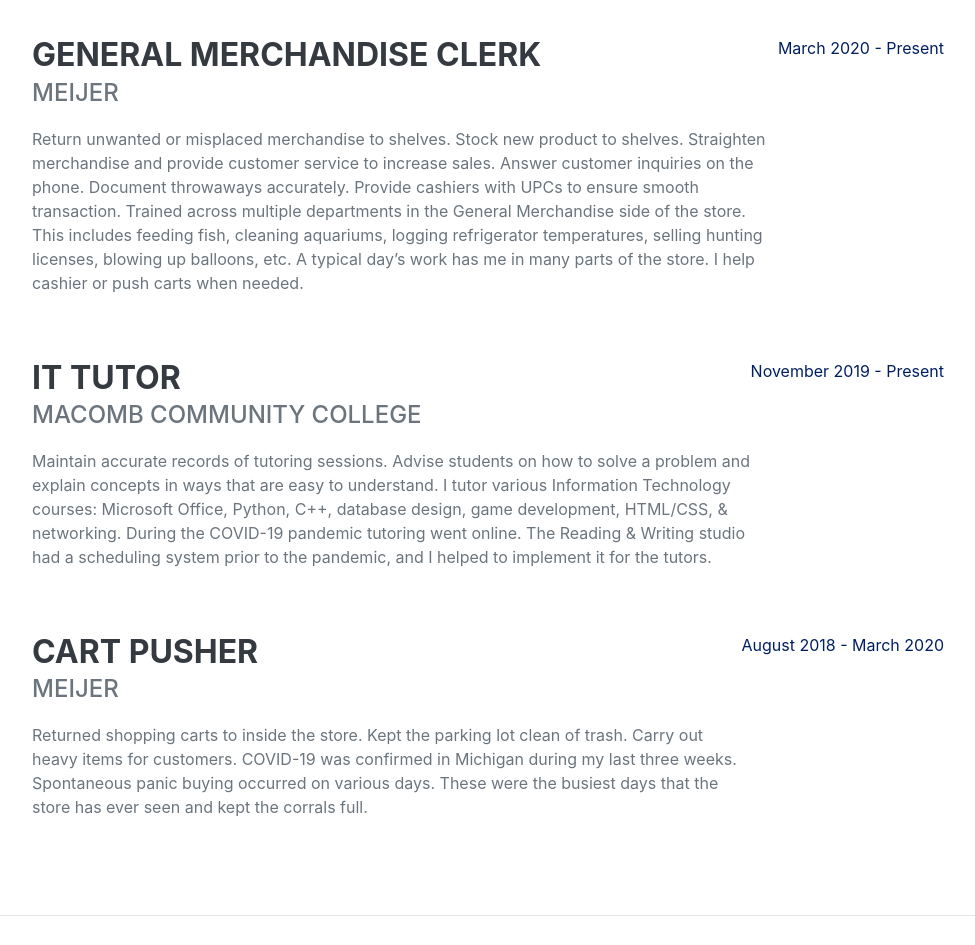
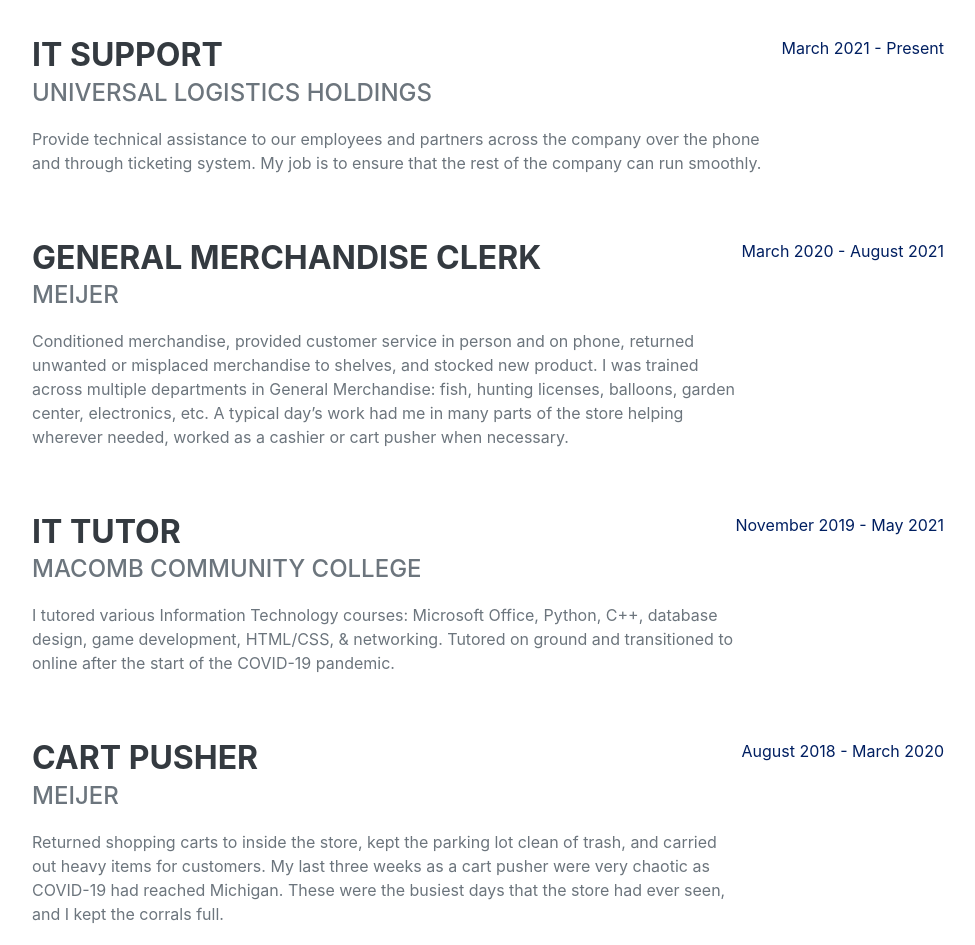
Before and after one commit to NoahSurprenant/PersonalWebsite, a plain HTML site: page index.html in a window 1280 px wide. Shown: the part 960-1905 px from the top of the page, without its empty margins (288-1263 px from the left). Drawn offline with nearby package versions, Linux system fonts and the light colour scheme; a web font is replaced by a local one.

Commit message:
Cleaned up job descriptions, added IT Support, no longer tutor or GM clerk at Meijer

```diff
--- a/index.html
+++ b/index.html
@@ -46,7 +46,7 @@
 
                         <a href="mailto:noah.surprenant@gmail.com">noah.surprenant@gmail.com</a>
                     </div>
-                    <p class="lead mb-5">I am looking for an entry-level IT job.</p>
+                    <p class="lead mb-5">IT Support @ Universal Logistics Holdings</p>
                     <div class="social-icons">
                         <a class="social-icon" href="https://www.linkedin.com/in/noahsurprenant/"><i class="fab fa-linkedin-in"></i></a>
                         <a class="social-icon" href="https://github.com/noahsurprenant"><i class="fab fa-github"></i></a>
@@ -59,27 +59,35 @@
             <section class="resume-section" id="experience">
                 <div class="resume-section-content">
                     <h2 class="mb-5">Experience</h2>
+					<div class="d-flex flex-column flex-md-row justify-content-between mb-5">
+                        <div class="flex-grow-1">
+                            <h3 class="mb-0">IT Support</h3>
+                            <div class="subheading mb-3">Universal Logistics Holdings</div>
+                            <p>Provide technical assistance to our employees and partners across the company over the phone and through ticketing system. My job is to ensure that the rest of the company can run smoothly.</p>
+                        </div>
+                        <div class="flex-shrink-0"><span class="text-primary">March 2021 - Present</span></div>
+                    </div>
                     <div class="d-flex flex-column flex-md-row justify-content-between mb-5">
                         <div class="flex-grow-1">
                             <h3 class="mb-0">General Merchandise Clerk</h3>
                             <div class="subheading mb-3">Meijer</div>
-                            <p>Return unwanted or misplaced merchandise to shelves. Stock new product to shelves. Straighten merchandise and provide customer service to increase sales. Answer customer inquiries on the phone. Document throwaways accurately. Provide cashiers with UPCs to ensure smooth transaction. Trained across multiple departments in the General Merchandise side of the store. This includes feeding fish, cleaning aquariums, logging refrigerator temperatures, selling hunting licenses, blowing up balloons, etc. A typical day’s work has me in many parts of the store. I help cashier or push carts when needed.</p>
+                            <p>Conditioned merchandise, provided customer service in person and on phone, returned unwanted or misplaced merchandise to shelves, and stocked new product. I was trained across multiple departments in General Merchandise: fish, hunting licenses, balloons, garden center, electronics, etc. A typical day’s work had me in many parts of the store helping wherever needed, worked as a cashier or cart pusher when necessary.</p>
                         </div>
-                        <div class="flex-shrink-0"><span class="text-primary">March 2020 - Present</span></div>
+                        <div class="flex-shrink-0"><span class="text-primary">March 2020 - August 2021</span></div>
                     </div>
                     <div class="d-flex flex-column flex-md-row justify-content-between mb-5">
                         <div class="flex-grow-1">
                             <h3 class="mb-0">IT Tutor</h3>
                             <div class="subheading mb-3">Macomb Community College</div>
-                            <p>Maintain accurate records of tutoring sessions. Advise students on how to solve a problem and explain concepts in ways that are easy to understand. I tutor various Information Technology courses: Microsoft Office, Python, C++, database design, game development, HTML/CSS, & networking. During the COVID-19 pandemic tutoring went online. The Reading & Writing studio had a scheduling system prior to the pandemic, and I helped to implement it for the tutors.</p>
+                            <p>I tutored various Information Technology courses: Microsoft Office, Python, C++, database design, game development, HTML/CSS, & networking. Tutored on ground and transitioned to online after the start of the COVID-19 pandemic.</p>
                         </div>
-                        <div class="flex-shrink-0"><span class="text-primary">November 2019 - Present</span></div>
+                        <div class="flex-shrink-0"><span class="text-primary">November 2019 - May 2021</span></div>
                     </div>
                     <div class="d-flex flex-column flex-md-row justify-content-between">
                         <div class="flex-grow-1">
                             <h3 class="mb-0">Cart Pusher</h3>
                             <div class="subheading mb-3">Meijer</div>
-                            <p>Returned shopping carts to inside the store. Kept the parking lot clean of trash. Carry out heavy items for customers. COVID-19 was confirmed in Michigan during my last three weeks. Spontaneous panic buying occurred on various days. These were the busiest days that the store has ever seen and kept the corrals full.</p>
+                            <p>Returned shopping carts to inside the store, kept the parking lot clean of trash, and carried out heavy items for customers. My last three weeks as a cart pusher were very chaotic as COVID-19 had reached Michigan. These were the busiest days that the store had ever seen, and I kept the corrals full.</p>
                         </div>
                         <div class="flex-shrink-0"><span class="text-primary">August 2018 - March 2020</span></div>
                     </div>
@@ -116,9 +124,9 @@
                     <h2 class="mb-5">Skills</h2>
                     <div class="subheading mb-3">Programming Languages</div>
                     <ul class="list-inline dev-icons">
+						<li class="list-inline-item"><i class="icon-cplusplus"></i></li>
 						<li class="list-inline-item"><i class="fab fa-python"></i></li>
 						<li class="list-inline-item"><i class="icon-csharp"></i></li>
-						<li class="list-inline-item"><i class="icon-cplusplus"></i></li>
                     </ul>
 					<div class="subheading mb-3">Game Design</div>
                     <ul class="fa-ul mb-0">
@@ -152,6 +160,7 @@
 						<li class="list-inline-item"><i class="fab fa-windows"></i></li>
 						<li class="list-inline-item"><i class="fas fa-network-wired"></i></li>
 						<li class="list-inline-item"><i class="fas fa-wifi"></i></li>
+						<li class="list-inline-item"><i class="fas fa-database"></i></li>
                     </ul>
 
                 </div>
```
